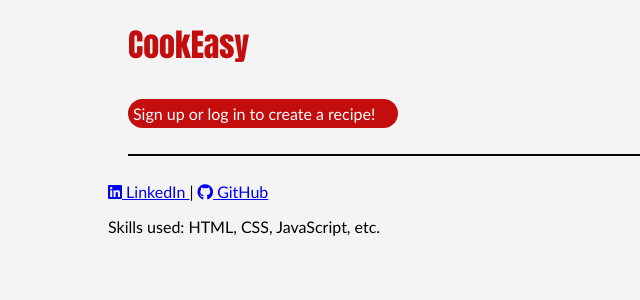
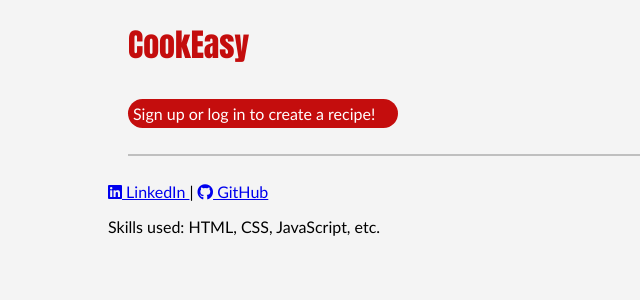
Before and after one commit to MGWolverine/CookEasy, a React (Create React App) app in the folder react-app/: page / in a window 1280 px wide. Shown: the top 300 px of the page, without its empty margins (0-640 px from the left). Built offline with nearby package versions, Linux system fonts and the light colour scheme; no server answers.

Commit message:
homepage css

```diff
--- a/react-app/src/components/HomePage/HomePage.css
+++ b/react-app/src/components/HomePage/HomePage.css
@@ -1,8 +1,3 @@
-/* .homepage-container {
-  display: flex;
-  flex-wrap: wrap;
-} */
-
 .recipe-item {
   width: 250px;
   padding-right: 20px;
--- a/react-app/src/components/Navigation/Navigation.css
+++ b/react-app/src/components/Navigation/Navigation.css
@@ -8,7 +8,7 @@
 
 .main-header {
   padding-bottom: 10px;
-  border-bottom: 2px solid #000000;
+  border-bottom: 2px solid #bfbfbf;
 }
 
 .create-recipe-link {
```
